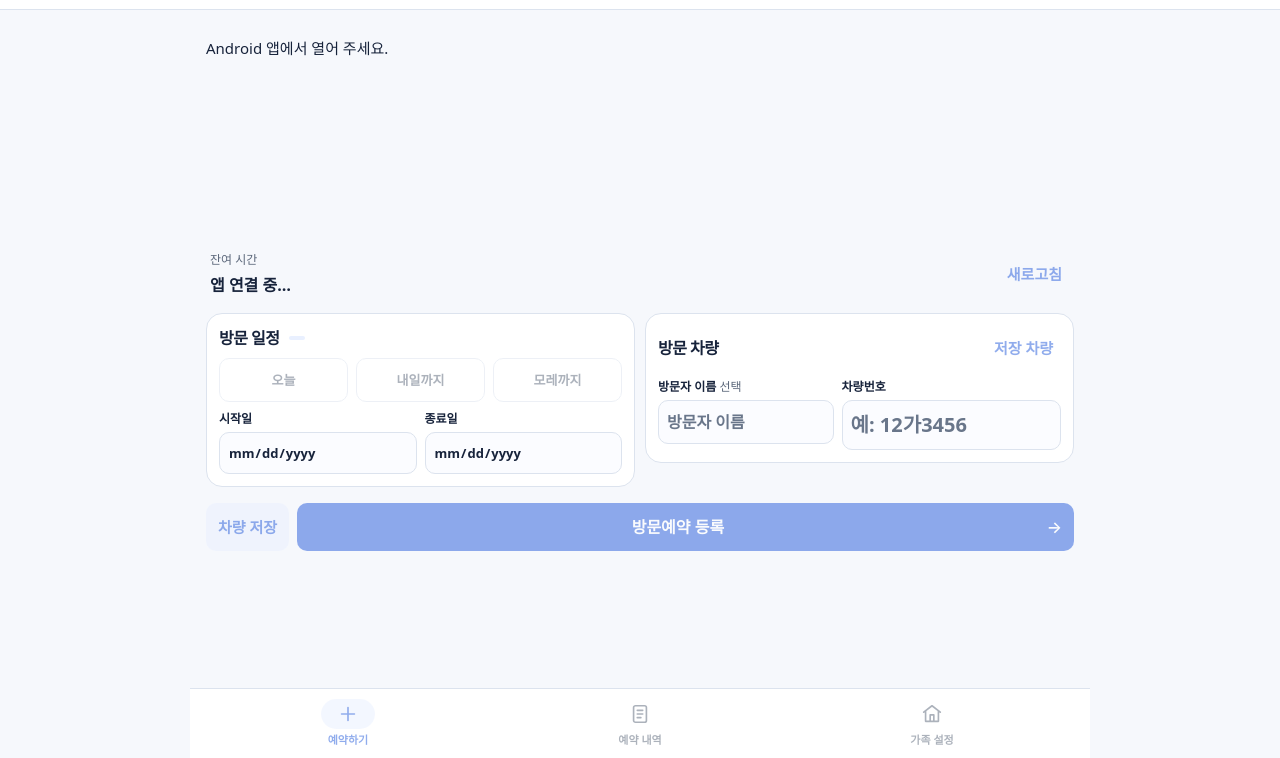
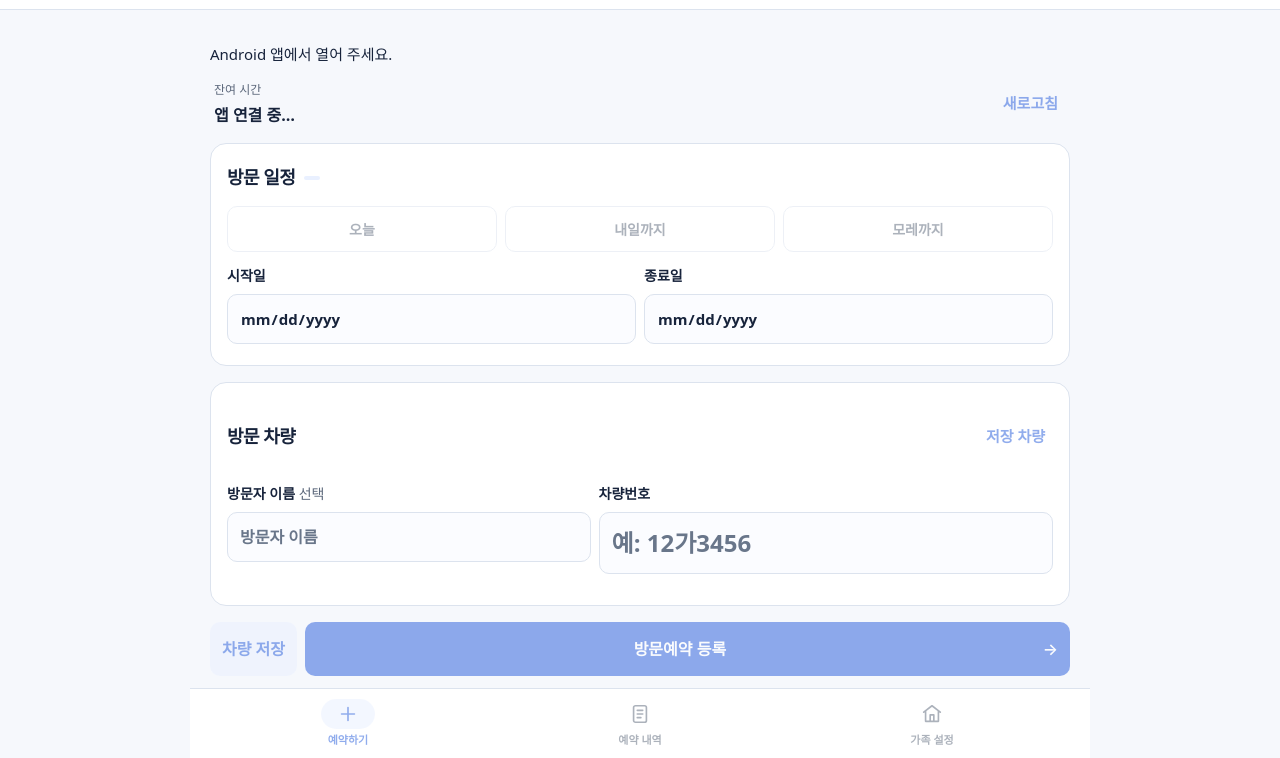
Before and after one commit to layland/MyParkingAndroid, a website: page cloudflare/public/index.html in a window 1280 px wide. Shown: the part 42-800 px from the top of the page. Drawn offline with Linux system fonts and the light colour scheme.

Commit message:
Expand reservation controls to fill tall screens and restore official site shortcut [skip apk]

```diff
--- a/cloudflare/public/index.html
+++ b/cloudflare/public/index.html
@@ -9,10 +9,10 @@
 <div class="balance"><div><span class="balance-label">잔여 시간</span><strong id="remaining">앱 연결 중…</strong></div><button id="refresh-time" class="subtle">새로고침</button></div>
 <div class="reservation-fields"><article class="schedule-card"><div class="section-heading"><h2>방문 일정</h2><p id="period" class="summary push"></p></div><div class="chips"><button data-offset="0">오늘</button><button data-offset="1">내일까지</button><button data-offset="2">모레까지</button></div><div class="date-grid"><label>시작일<input id="start" type="date"></label><label>종료일<input id="end" type="date"></label></div></article>
 <article class="vehicle-card"><div class="section-heading"><h2>방문 차량</h2><button id="open-vehicles" class="subtle push">저장 차량</button></div><div class="vehicle-inputs"><label>방문자 이름 <span class="optional">선택</span><input id="name" autocomplete="off" maxlength="40" placeholder="방문자 이름"></label><label>차량번호<input id="number" autocomplete="off" autocapitalize="off" spellcheck="false" maxlength="12" placeholder="예: 12가3456"></label></div><div id="upcoming" class="upcoming" hidden><span id="upcoming-summary" role="status" aria-live="polite"></span><button id="show-upcoming" class="subtle" hidden>보기</button></div></article></div>
-<div class="action-area"><button id="save-vehicle" class="secondary">차량 저장</button><button id="register" class="primary">방문예약 등록 <span>→</span></button></div>
+<div class="action-area"><button id="save-vehicle" class="secondary">차량 저장</button><button id="register" class="primary">방문예약 등록 <span>→</span></button><button id="site" class="subtle full">공식 예약 사이트 열기</button></div>
 </section>
 <section id="history" class="page" hidden><div class="page-heading"><div><h2>예약 내역</h2></div><button id="sync" class="secondary">새로고침</button></div><p id="sync-state" class="hint" role="status" hidden></p><div id="history-list"></div><button id="more" class="secondary full" hidden>이전 내역 더 보기</button></section>
-<section id="settings" class="page" hidden><div class="page-heading"><div><h2>가족 연결</h2></div></div><article id="connect-card"><label>내 표시 이름<input id="label" maxlength="30" placeholder="예: 본인 또는 배우자" autocomplete="off"></label><button id="create-family" class="primary">가족 공간 만들기</button><hr class="divider"><label>초대 코드<input id="invite-code" maxlength="32" placeholder="받은 일회용 코드" autocomplete="off" autocapitalize="off" spellcheck="false"></label><button id="join-family" class="secondary full">초대 코드로 연결</button></article><article id="connected-card" hidden><h3 id="family-label">가족에 연결됨</h3><div id="devices"></div><button id="invite" class="secondary full">배우자 초대</button><div id="invite-result" hidden><p class="hint">24시간 내 1회 사용</p><input id="generated-code" readonly aria-label="초대 코드"><button id="share-invite" class="secondary full">초대 코드 공유</button></div><button id="import-history" class="subtle full">기존 내역 공유</button><button id="leave" class="danger full">이 기기 가족 연결 해제</button></article><button id="site" class="subtle full">공식 예약 사이트 열기</button><button id="native-screen" class="subtle full">기존 앱 화면 열기</button></section>
+<section id="settings" class="page" hidden><div class="page-heading"><div><h2>가족 연결</h2></div></div><article id="connect-card"><label>내 표시 이름<input id="label" maxlength="30" placeholder="예: 본인 또는 배우자" autocomplete="off"></label><button id="create-family" class="primary">가족 공간 만들기</button><hr class="divider"><label>초대 코드<input id="invite-code" maxlength="32" placeholder="받은 일회용 코드" autocomplete="off" autocapitalize="off" spellcheck="false"></label><button id="join-family" class="secondary full">초대 코드로 연결</button></article><article id="connected-card" hidden><h3 id="family-label">가족에 연결됨</h3><div id="devices"></div><button id="invite" class="secondary full">배우자 초대</button><div id="invite-result" hidden><p class="hint">24시간 내 1회 사용</p><input id="generated-code" readonly aria-label="초대 코드"><button id="share-invite" class="secondary full">초대 코드 공유</button></div><button id="import-history" class="subtle full">기존 내역 공유</button><button id="leave" class="danger full">이 기기 가족 연결 해제</button></article><button id="native-screen" class="subtle full">기존 앱 화면 열기</button></section>
 </main>
 <nav aria-label="주 메뉴"><button data-page="reserve" class="active"><span aria-hidden="true"><svg viewBox="0 0 24 24"><path d="M12 5v14M5 12h14"/></svg></span>예약하기</button><button data-page="history"><span aria-hidden="true"><svg viewBox="0 0 24 24"><rect x="5" y="3" width="14" height="18" rx="2"/><path d="M9 8h6M9 12h6M9 16h4"/></svg></span>예약 내역</button><button data-page="settings"><span aria-hidden="true"><svg viewBox="0 0 24 24"><path d="m3 10 9-7 9 7M5 9v11h14V9M10 20v-7h4v7"/></svg></span>가족 설정</button></nav>
 <div id="notice" role="status" aria-live="polite" hidden></div>
--- a/cloudflare/public/style.css
+++ b/cloudflare/public/style.css
@@ -120,7 +120,7 @@ body { height: 100dvh; display: grid; grid-template-rows: auto minmax(0, 1fr) au
 header { min-width: 0; grid-row: 1; }
 main { grid-row: 2; width: 100%; max-width: 900px; margin: 0 auto; min-height: 0; padding: 12px 16px; overflow: auto; }
 body[data-page="reserve"] main { overflow: hidden; }
-#reserve { height: 100%; min-height: 0; display: grid; grid-template-rows: auto auto auto; align-content: center; gap: clamp(12px, 2vh, 20px); }
+#reserve { height: 100%; min-height: 0; display: grid; grid-template-rows: auto auto auto; align-content: space-between; gap: 12px; }
 #reserve .balance { margin: 0; }
 .reservation-fields { display: grid; grid-template-columns: minmax(0, 1fr); gap: 10px; align-content: start; min-height: 0; }
 #reserve article { margin: 0; padding: 12px; min-width: 0; }
@@ -138,7 +138,7 @@ body[data-page="reserve"] main { overflow: hidden; }
 #reserve .action-area button { min-height: 48px; padding: 10px 12px; white-space: nowrap; }
 nav { grid-row: 3; position: static; max-width: 900px; width: 100%; margin: auto; transform: none; border-radius: 0; }
 body[data-page="reserve"] #notice { bottom: calc(var(--bottom-nav-height, 70px) + 70px); }
-@media (min-width: 600px), (min-width: 480px) and (max-height: 450px) {
+@media (min-width: 600px) and (max-height: 650px), (min-width: 480px) and (max-height: 450px) {
   .reservation-fields { grid-template-columns: repeat(2, minmax(0, 1fr)); align-items: start; }
 }
 @media (max-height: 600px) {
@@ -184,3 +184,23 @@ body.keyboard[data-editing="schedule"] .vehicle-card { display: none; }
 #reserve #show-upcoming { flex-shrink: 0; padding: 2px 4px; min-height: 28px; font-size: 11px; }
 body.keyboard .vehicle-inputs { grid-template-columns: minmax(0, 1fr) minmax(0, 1.25fr); }
 body.keyboard #reserve { grid-template-rows: auto auto; align-content: start; }
+
+/* Give the form itself the available space on taller screens. */
+#reserve #site { grid-column: 1 / -1; min-height: 32px; padding: 4px 8px; font-size: 13px; }
+@media (min-height: 740px) {
+  main { padding: 18px 20px; }
+  #reserve { grid-template-rows: auto minmax(0, 1fr) auto; gap: 16px; align-content: stretch; }
+  .reservation-fields { grid-template-rows: repeat(2, minmax(0, 1fr)); gap: 16px; align-content: stretch; }
+  #reserve article { display: flex; flex-direction: column; justify-content: space-evenly; padding: 16px; }
+  #reserve .section-heading { margin-bottom: 10px; }
+  #reserve .section-heading h2 { font-size: 18px; }
+  #reserve label { font-size: 14px; }
+  #reserve input { min-height: clamp(48px, 6vh, 64px); padding: 12px; margin-top: 8px; }
+  #reserve .date-grid input { font-size: 15px; }
+  #reserve #number { font-size: 24px; }
+  #reserve .chips button { min-height: 46px; font-size: 14px; }
+  #reserve .action-area button { min-height: 54px; font-size: 16px; }
+  #reserve #site { min-height: 38px; font-size: 14px; }
+  .upcoming { font-size: 12px; margin-top: 10px; }
+}
+body.keyboard #reserve #site { display: none; }
```
Also changed, not shown: 1 other file.
